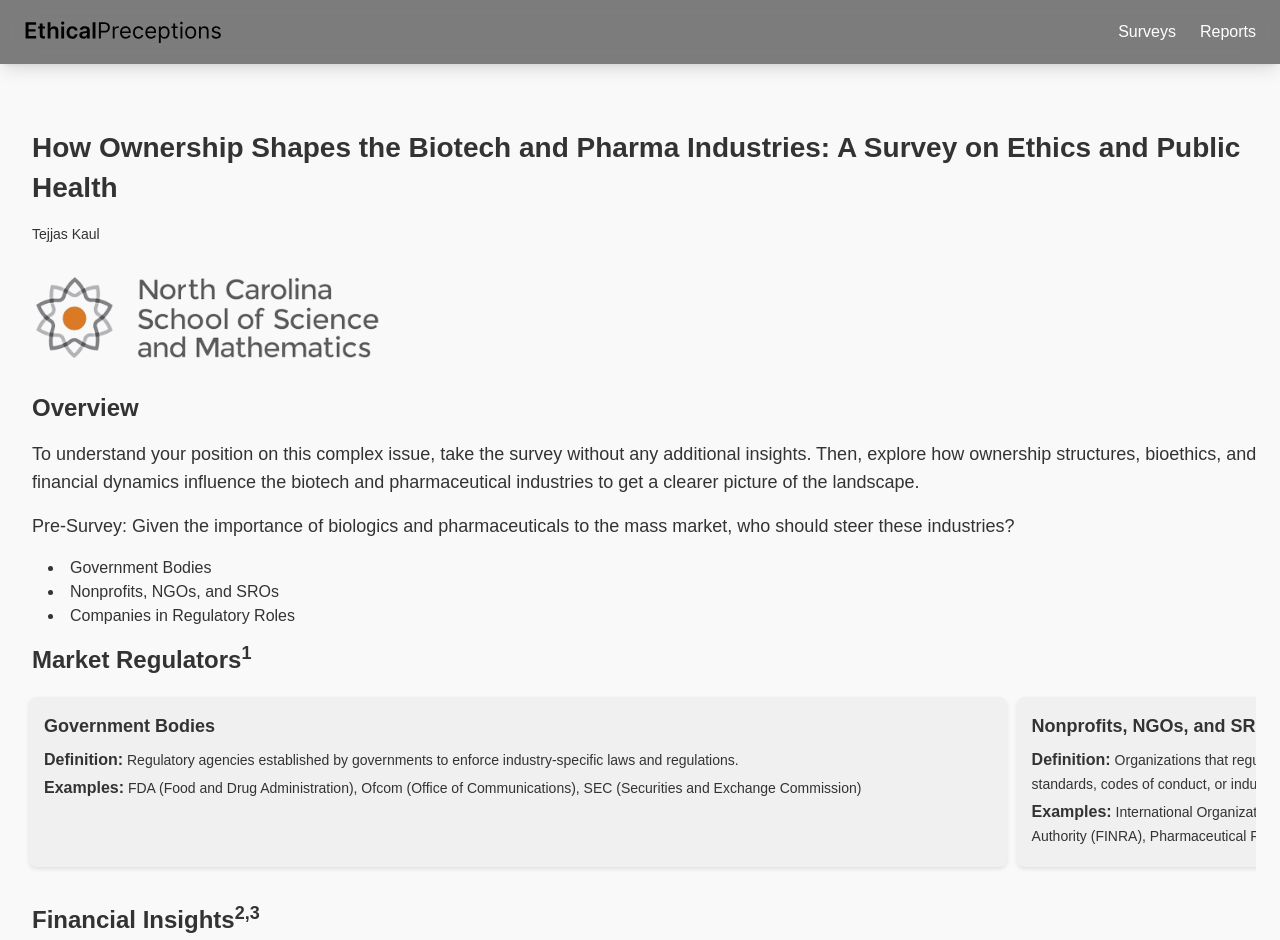
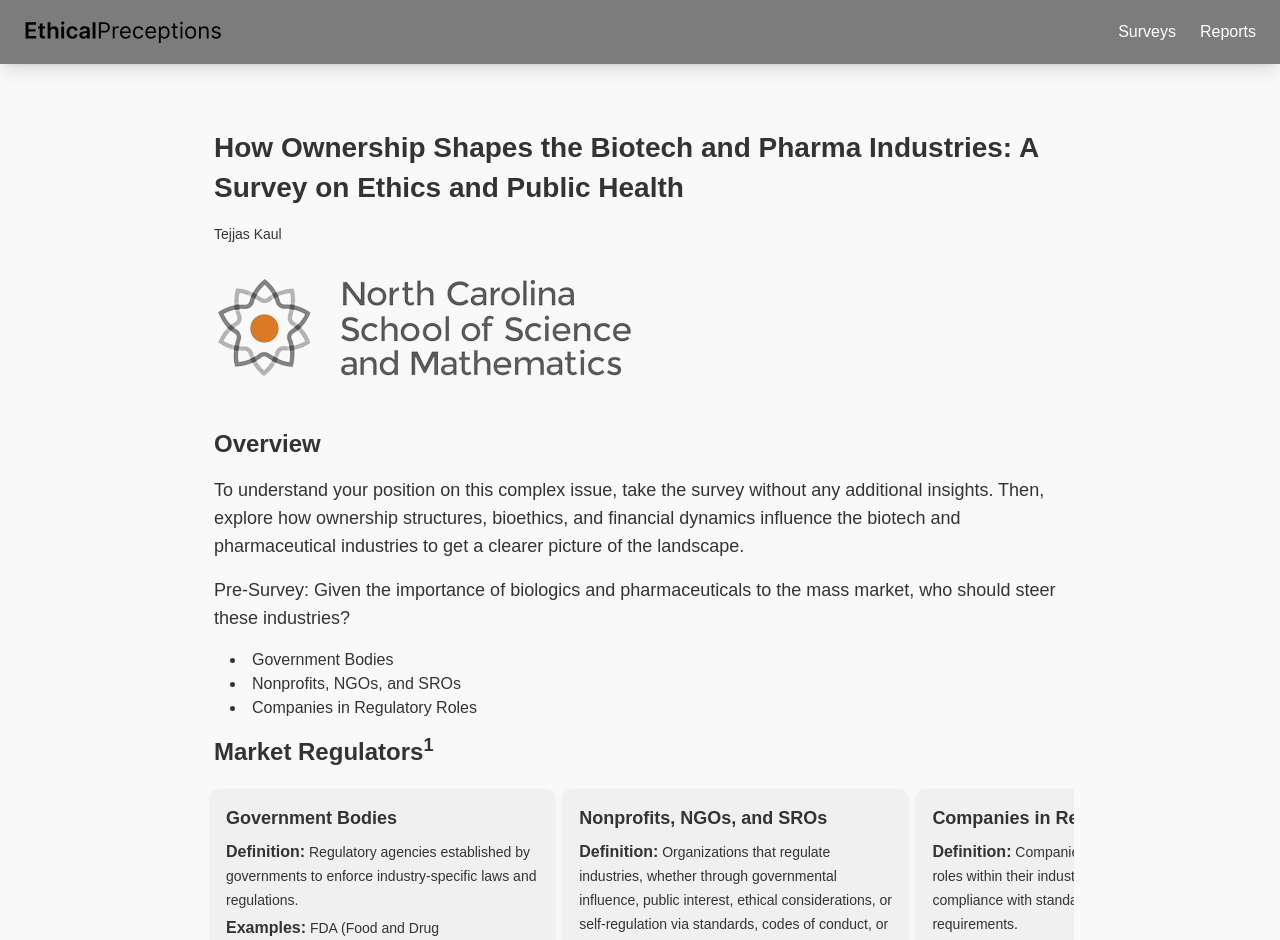
Before and after one commit to tkpepper15/applied-ethics, a Next.js app: page /how_corporate_ownership_shapes_big_pharma in a window 1280 px wide. Shown: the top 940 px of the page. Built offline with nearby package versions, Linux system fonts and the light colour scheme.

Commit message:
Commit message

```diff
--- a/app/global.css
+++ b/app/global.css
@@ -28,18 +28,21 @@ body {
 
 /* Layout */
 .container {
-  max-width: 90%;
+  max-width: 100px; /* Set a max-width to constrain the site */
   margin: 0 auto;
   padding: 0 1rem; /* Add padding to prevent content from touching edges */
 }
 
+/* Home Container */
 .home-container {
-  display: fixed;
+  display: flex;
   flex-direction: column;
   justify-content: start;
   align-items: start;
   min-height: 100vh;
-  padding: 5% 1rem; /* Adjust padding for better centering and spacing */
+  max-width: 900px; /* Set a max-width to constrain the site */
+  margin: 0 auto;
+  padding: 0 1rem; /* Add padding to prevent content from touching edges */
 }
 
 /* Typography */
@@ -74,6 +77,7 @@ body {
 .custom-link:hover {
   background-color: green; /* Accent color on hover */
 }
+
 /* Grid */
 .grid {
   display: grid;
@@ -98,23 +102,22 @@ body {
   overflow-x: auto;
   display: flex;
   justify-content: start;
-  padding: 0 .5rem 0 .5rem; /* Adjust padding for better spacing */
+  padding: 0 0.5rem;
 }
 
 .timeline {
   display: flex;
   overflow: auto;
   flex-wrap: nowrap;
-  maxwidth: 100%;
-  text-wrap: wrap;
+  max-width: 100%;
   padding: 5px;
 }
 
 .timeline-item {
   flex: 0 0 auto;
-  width: 80%;
+  width: 40%;
   padding: 15px;
-  background-color: #f0f0f0; /* Light background for timeline items */
+  background-color: #f0f0f0;
   margin-right: 10px;
   border-radius: 8px;
   box-shadow: 0 2px 4px rgba(0, 0, 0, 0.1);
@@ -122,42 +125,54 @@ body {
 
 .timeline-content {
   cursor: pointer;
+  display: flex;
+  flex-direction: column;
 }
 
-/* Responsive Adjustments */
-@media (max-width: 768px) {
-  .container {
-    max-width: 100%; /* Adjust container width for smaller screens */
-    padding: 0 0.5rem; /* Example adjustment for smaller screens */
-  }
-
-  .timeline-container {
-    max-width: 100%; /* Adjust container width for smaller screens */
-    padding: 0 0.5rem; /* Example adjustment for smaller screens */
-  }
-
-  .home-container {
-    padding-top: 15%; /* Example adjustment for smaller screens */
-    padding: 5% 0.5rem; /* Example adjustment for smaller screens */
-  }
-
-  .text {
-    font-size: 16px; /* Example font size adjustment */
-  }
-}
-
-/* CSS */
 .img-container {
   max-width: 60%;
 }
 
 .img-container img {
-  max-width: 50%;
+  max-width: 60%;
   height: auto;
 }
 
-@media (max-width: 768px) {
+.text-content {
+  flex: 1;
+}
+
+/* Responsive Adjustments */
+
+  .container {
+    max-width: 100%;
+    padding: 0 0.5rem;
+  }
+
+  .timeline-container {
+    max-width: 100%;
+    padding: 0 0.5rem;
+  }
+
+  .home-container {
+    padding-top: 15%;
+    padding: 5% 0.5rem;
+  }
+
+  .text {
+    font-size: 16px;
+  }
+
+  .timeline-content {
+    flex-direction: column;
+    align-items: center;
+  }
+
+  .img-container {
+    max-width: 100%;
+    margin-bottom: 1rem;
+  }
+
   .img-container img {
-    max-width: 15rem; /* Adjust as needed for small screens */
+    max-width: 100%;
   }
-}
--- a/app/timeline.tsx
+++ b/app/timeline.tsx
@@ -4,24 +4,23 @@ export interface TimelineItemProps {
   id: number;
   title: string;
   content: string;
-  imageUrl?: string; // New property for image URL
+  imageUrl?: string;
 }
 
 const TimelineItem: React.FC<TimelineItemProps> = ({ id, title, content, imageUrl }) => {
-  // Parse content into structured parts
   const contentParts = content.split('\n').filter(part => part.trim() !== '');
 
   return (
     <div className="timeline-item bg-gray-200 p-4 rounded-lg shadow-md">
-      <div className="timeline-content">
-        <h2 className="text-lg font-semibold mb-2">{title}</h2>
-        {imageUrl && ( // Render image if imageUrl is provided
-          <div className="img-container mb-1">
+      <div className="timeline-content flex flex-col-reverse sm:flex-row-reverse items-center sm:items-start">
+        {imageUrl && (
+          <div className="img-container sm:ml-4 mb-4 sm:mb-0">
             <img src={imageUrl} alt={title} className="max-w-full h-auto sm:max-w-md lg:max-w-lg" />
           </div>
         )}
+        <div className="text-content">
+          <h2 className="text-lg font-semibold mb-2">{title}</h2>
           {contentParts.map((part, index) => {
-          // Split content into heading and text
             const [heading = '', text = ''] = part.split(':', 2);
             if (heading.trim()) {
               return (
@@ -36,6 +35,7 @@ const TimelineItem: React.FC<TimelineItemProps> = ({ id, title, content, imageUr
           })}
         </div>
       </div>
+    </div>
   );
 };
 
```
Lines whose indentation alone changed are shown as unchanged.
